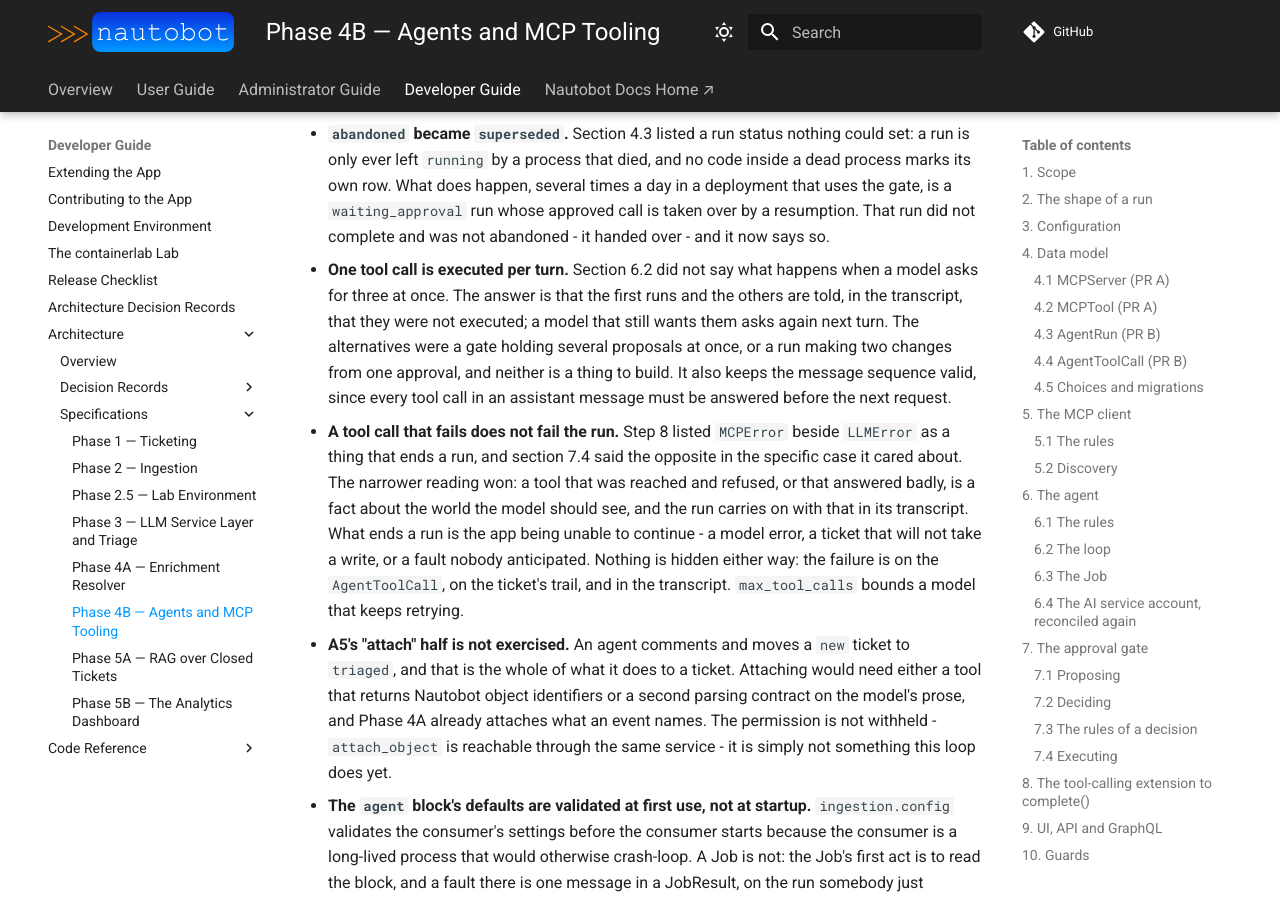
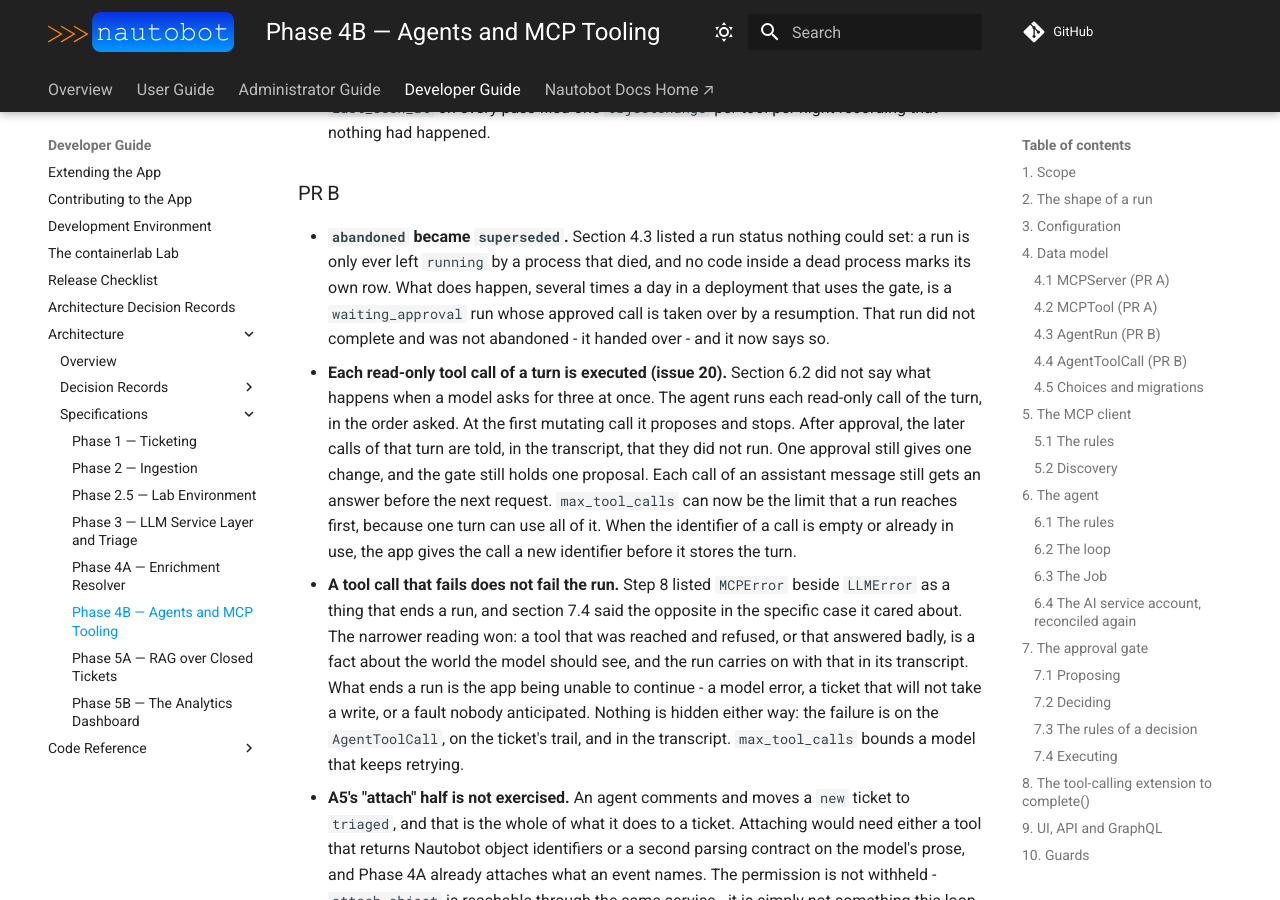
Before and after one commit to jtdub/nautobot-app-event-tracker, an MkDocs documentation site: the page built from docs/specs/phase-4b-agents.md, in a window 1280 px wide and 900 px high, scrolled down 16733 px. Built offline with MkDocs 1.6.1 and Material for MkDocs 9.7.7, drawn with Linux system fonts in a browser that asks for light colours; comment, search, counter and statistics services are not loaded; some of the changed text lies outside the part shown.

Commit message:
20: Handle more than one tool call in one agent turn (#32)

```diff
--- a/docs/specs/phase-4b-agents.md
+++ b/docs/specs/phase-4b-agents.md
@@ -291,7 +291,8 @@ logging and the `JobResult`.
   calls across the whole chain of resumptions, `max_tool_result_chars` per result and
   `max_transcript_chars` overall. Reaching any of them ends the run `completed` with what it has
   and a line saying which limit it hit. An unbounded agent is a bill and a liability, and "the
-  model usually stops" is not a bound.
+  model usually stops" is not a bound. The Job time limit is not one of the four bounds. A turn of
+  slow tool calls can reach it.
 - **A3 — The loop ends at the first mutating proposal.** It never waits (ADR 0009). The proposal
   is written, the ticket's trail says so, the run finishes `waiting_approval`, and the worker slot
   goes back.
@@ -330,7 +331,8 @@ logging and the `JobResult`.
    the capped payload, and the enabled tools' schemas.
 4. `complete(tools=..., purpose="agent")`.
 5. No tool calls → the model's answer becomes a ticket comment; run `completed`.
-6. Read-only tool calls → execute (M4, M7), append results to the transcript, back to 4.
+6. Read-only tool calls → execute each one of the turn, in the order asked (M4, M7), append each result
+   to the transcript, back to 4. The run stops at the first mutating call of the turn (step 7).
 7. A mutating tool call → propose it and stop (A3).
 8. Any `LLMError`, `MCPError` or exhausted bound → A6 or A2.
 
@@ -466,7 +468,8 @@ can be steered. What the controls in this spec bound is the *blast radius*, not
 - An attacker cannot make the agent call a tool nobody enabled (M4), or execute a mutating tool
   without a human pressing Approve (M6, A3).
 - An attacker **can** attempt to steer which read-only tools get called and with what arguments,
-  and to influence the comment the agent leaves on the ticket. A read-only tool is not a harmless
+  and to influence the comment the agent leaves on the ticket. One answer of the model can cause up
+  to `max_tool_calls` read-only calls. A read-only tool is not a harmless
   tool if it reads something sensitive: enabling one is a decision about what an event's author may
   cause to be read.
 - An attacker **can** attempt to make a mutating proposal look reasonable to a tired approver at
@@ -604,12 +607,14 @@ Appended as each PR lands, per the precedent Phases 2, 3 and 4A set.
   row. What does happen, several times a day in a deployment that uses the gate, is a
   `waiting_approval` run whose approved call is taken over by a resumption. That run did not
   complete and was not abandoned - it handed over - and it now says so.
-- **One tool call is executed per turn.** Section 6.2 did not say what happens when a model asks
-  for three at once. The answer is that the first runs and the others are told, in the transcript,
-  that they were not executed; a model that still wants them asks again next turn. The alternatives
-  were a gate holding several proposals at once, or a run making two changes from one approval, and
-  neither is a thing to build. It also keeps the message sequence valid, since every tool call in
-  an assistant message must be answered before the next request.
+- **Each read-only tool call of a turn is executed (issue 20).** Section 6.2 did not say what
+  happens when a model asks for three at once. The agent runs each read-only call of the turn, in the
+  order asked. At the first mutating call it proposes and stops. After approval, the later calls of
+  that turn are told, in the transcript, that they did not run. One approval still gives one change,
+  and the gate still holds one proposal. Each call of an assistant message still gets an answer
+  before the next request. `max_tool_calls` can now be the limit that a run reaches first, because
+  one turn can use all of it. When the identifier of a call is empty or already in use, the app gives
+  the call a new identifier before it stores the turn.
 - **A tool call that fails does not fail the run.** Step 8 listed `MCPError` beside `LLMError` as a
   thing that ends a run, and section 7.4 said the opposite in the specific case it cared about. The
   narrower reading won: a tool that was reached and refused, or that answered badly, is a fact about
```
Also changed, not shown: docs/admin/agents.md (+18 -4 lines), 3 other files.
